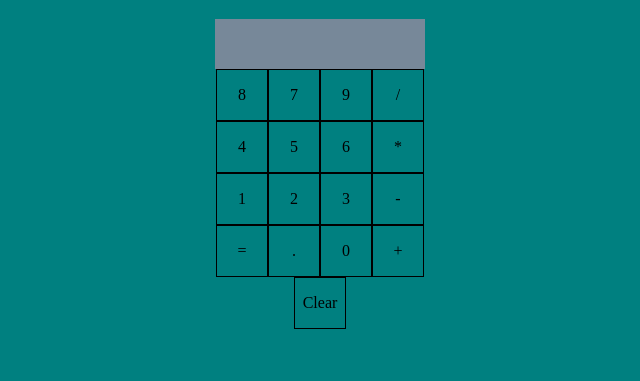
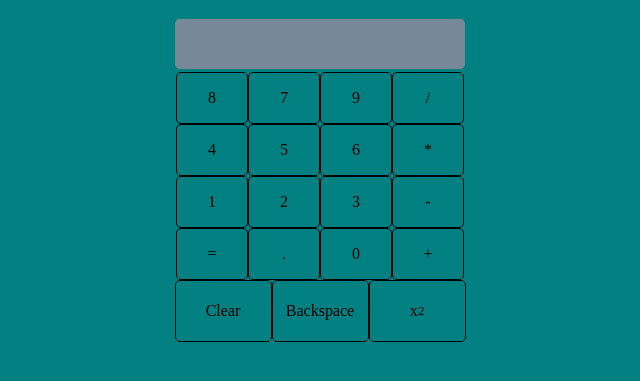
Before and after one commit to jomoke814/calculator, a plain HTML site: page index.html in a window 1280 px wide. Shown: the part 111-492 px from the top of the page, without its empty margins (320-960 px from the left). Drawn offline with Linux system fonts and the light colour scheme.

Commit message:
Adding html and css styles on backspace, power button and js eventlistener

```diff
--- a/css/styles.css
+++ b/css/styles.css
@@ -11,9 +11,15 @@ body {
 }
 
 .screen{
+    display: flex;
+    justify-content: flex-end;
+    align-items: flex-end;
     background: lightslategray;
-    width: 210px;
+    font-size: 25px;
     height: 50px;
+    width: 290px;
+    border-radius: 5px;
+    margin-bottom: 3px;
 }
 
 .row {
@@ -26,7 +32,20 @@ body {
     display: flex;
     justify-content: center;
     align-items: center;
-    height: 50px;
+    height: 30px;
     width: 50px;
+    padding: 10px;
     border: solid 1px black;
+    border-radius: 5px;
 }
+
+#btn-btn {
+    height: 20px;
+    width: 55px;
+    padding: 20px;
+}
+
+sup {
+    vertical-align: super;
+    font-size: smaller;
+}
--- a/index.html
+++ b/index.html
@@ -17,35 +17,36 @@
     </div>
     <div class="row">
         <div class="screen">
-            <div class="input"></div>
         </div>
     </div>
     <div class="row">
-        <div class="button">8</div>
-        <div class="button">7</div>
-        <div class="button">9</div>
-        <div class="button">/</div>
+        <div class="button" data-value="8">8</div>
+        <div class="button" data-value="7">7</div>
+        <div class="button" data-value="9">9</div>
+        <div class="button" data-value="/">/</div>
     </div>
     <div class="row">
-        <div class="button">4</div>
-        <div class="button">5</div>
-        <div class="button">6</div>
-        <div class="button">*</div>
+        <div class="button" data-value="4">4</div>
+        <div class="button" data-value="5">5</div>
+        <div class="button" data-value="6">6</div>
+        <div class="button" data-value="*">*</div>
     </div>
     <div class="row">
-        <div class="button">1</div>
-        <div class="button">2</div>
-        <div class="button">3</div>
-        <div class="button">-</div>
+        <div class="button" data-value="1">1</div>
+        <div class="button" data-value="2">2</div>
+        <div class="button" data-value="3">3</div>
+        <div class="button" data-value="-">-</div>
     </div>
     <div class="row">
-        <div class="button">=</div>
-        <div class="button">.</div>
-        <div class="button">0</div>
-        <div class="button">+</div>
+        <div class="button" data-value="=">=</div>
+        <div class="button" data-value=".">.</div>
+        <div class="button" data-value="0">0</div>
+        <div class="button" data-value="+">+</div>
     </div>
     <div class="row">
-        <div class="button">Clear</div>
+        <div class="button" id="btn-btn" data-value="clear">Clear</div>
+        <div class="button" id="btn-btn" data-value="backspace">Backspace</div>
+        <div class="button" id="btn-btn" data-value="power">x<sup>2</sup></div>
     </div>
 </body>
 </html>
--- a/js/calculator.js
+++ b/js/calculator.js
@@ -1 +1,10 @@
-console.log("Hello!")
+const calcInput = document.querySelector('.screen')
+const buttons = document.querySelectorAll('.button')
+// const operators = ['*', '/', '+', '-']
+
+buttons.forEach(button => {
+    button.addEventListener('click', (e) => {
+        const value = e.target.dataset.value
+        calcInput.innerText += value
+    })
+})
```
